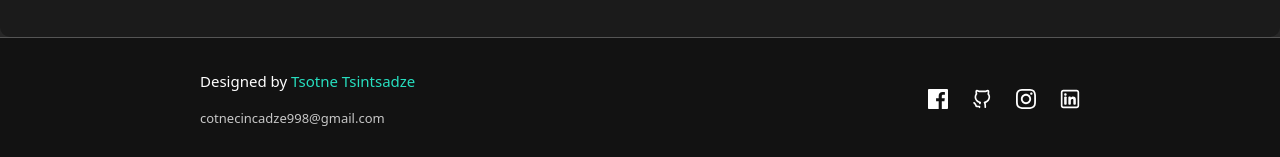
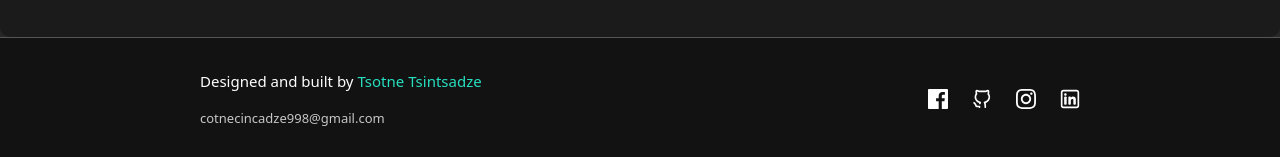
Before and after one commit to cotne998/My-Portfolio, a Next.js app: page /Home in a window 1280 px wide. Shown: the part 908-1065 px from the top of the page. Built offline with nearby package versions, Linux system fonts and the light colour scheme.

Commit message:
footer text edit

```diff
--- a/components/Footer.tsx
+++ b/components/Footer.tsx
@@ -3,7 +3,8 @@ export default function Footer() {
     <footer className="bg-[#121212] p-5 flex justify-between border-t-1 border-t-[#ffffff48] xl:px-50 xl:py-8">
       <div className="flex flex-col gap-4">
         <span className="text-white text-[12px] xl:text-[15px]">
-          Designed by <span className="text-[#27DEBF]">Tsotne Tsintsadze</span>
+          Designed and built by{" "}
+          <span className="text-[#27DEBF]">Tsotne Tsintsadze</span>
         </span>
         <span className="text-[#c7c7c7] text-[13px]">
           cotnecincadze998@gmail.com
```
